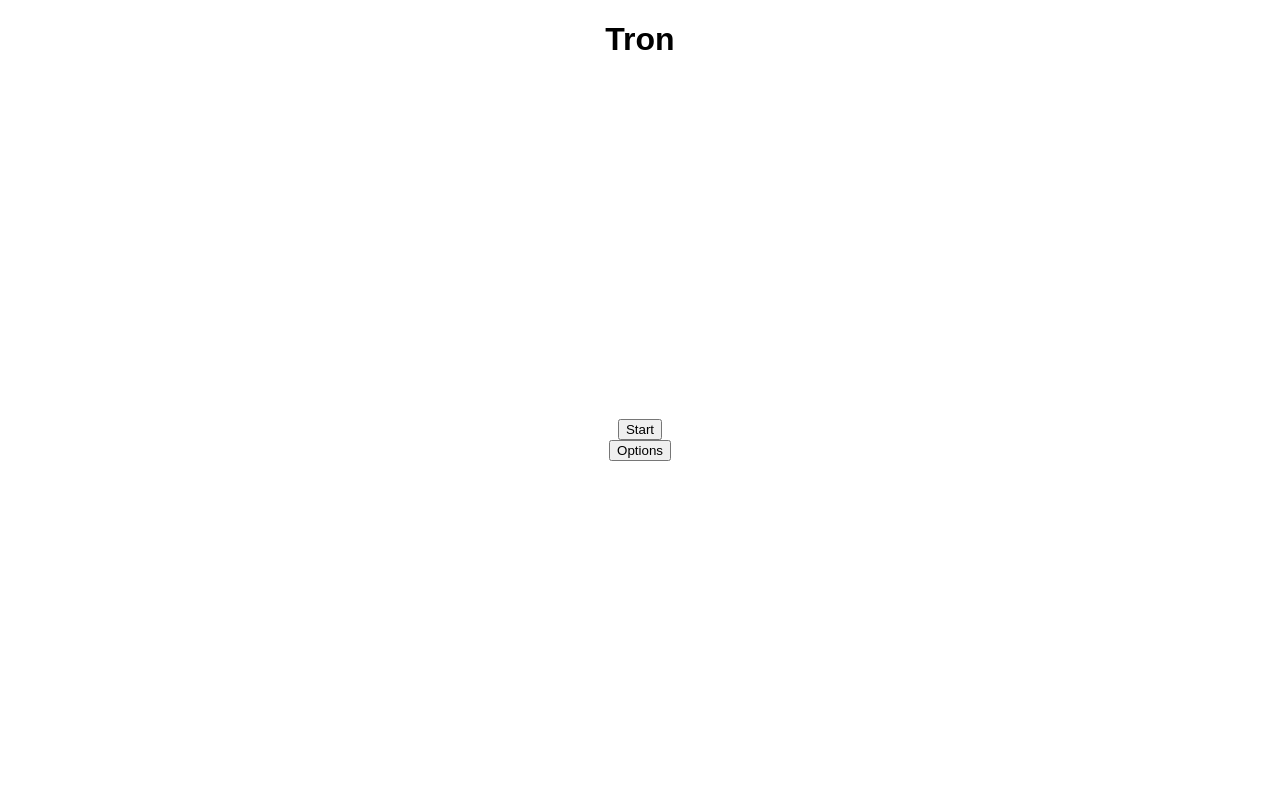
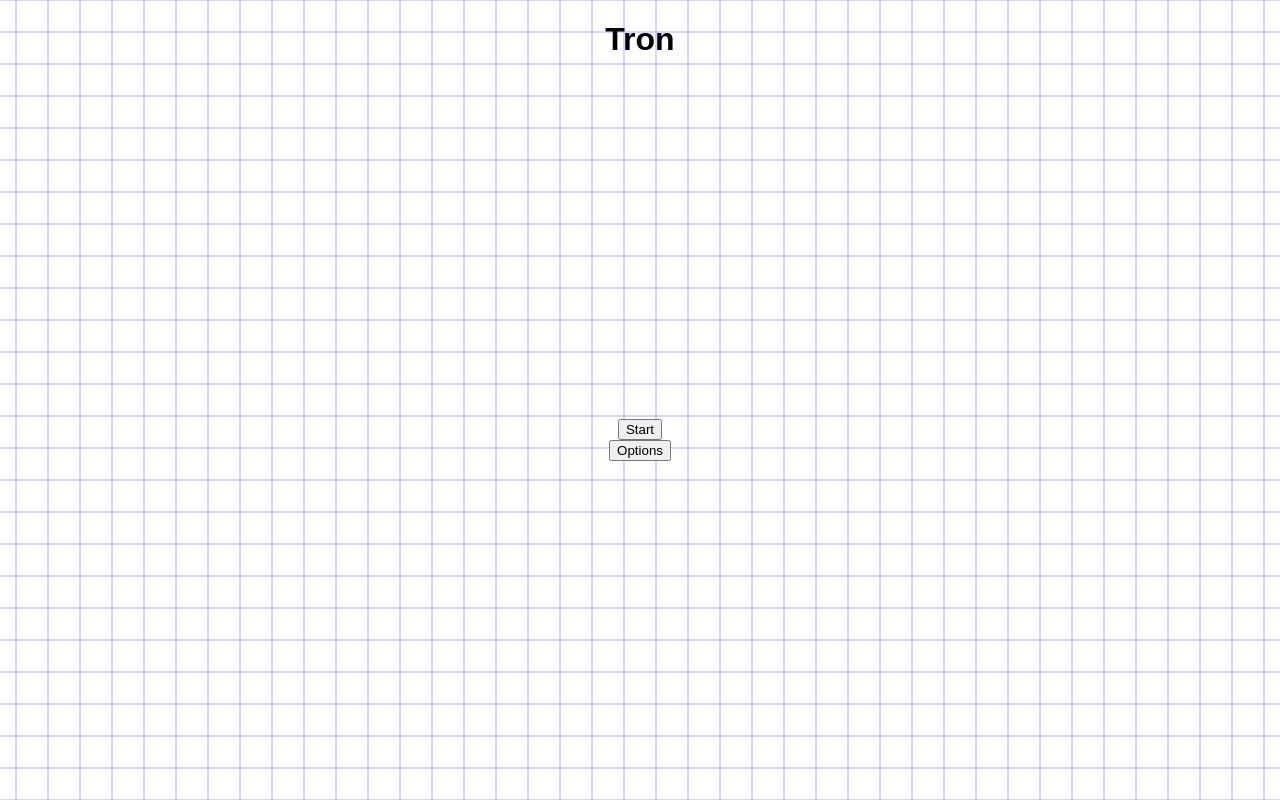
Before and after one commit to JadinHeaston/tron, a plain HTML site: page index.html in a window 1280 px wide. Drawn offline with Linux system fonts and the light colour scheme.

Commit message:
Adding simple background.
Signed-off-by: Jadin Heaston <86203688+JadinHeaston@users.noreply.github.com>

```diff
--- a/css/styles.css
+++ b/css/styles.css
@@ -86,7 +86,10 @@ main {
 }
 
 #game-screen {
-	background-color: var(--opposite-font-color);
+	background-image: url("/assets/game-background-tile.svg");
+	background-position: center center;
+	background-repeat: repeat;
+	background-size: 2.5vw;
 }
 
 header,
```
Also changed, not shown: assets/game-background-tile.svg (added).
